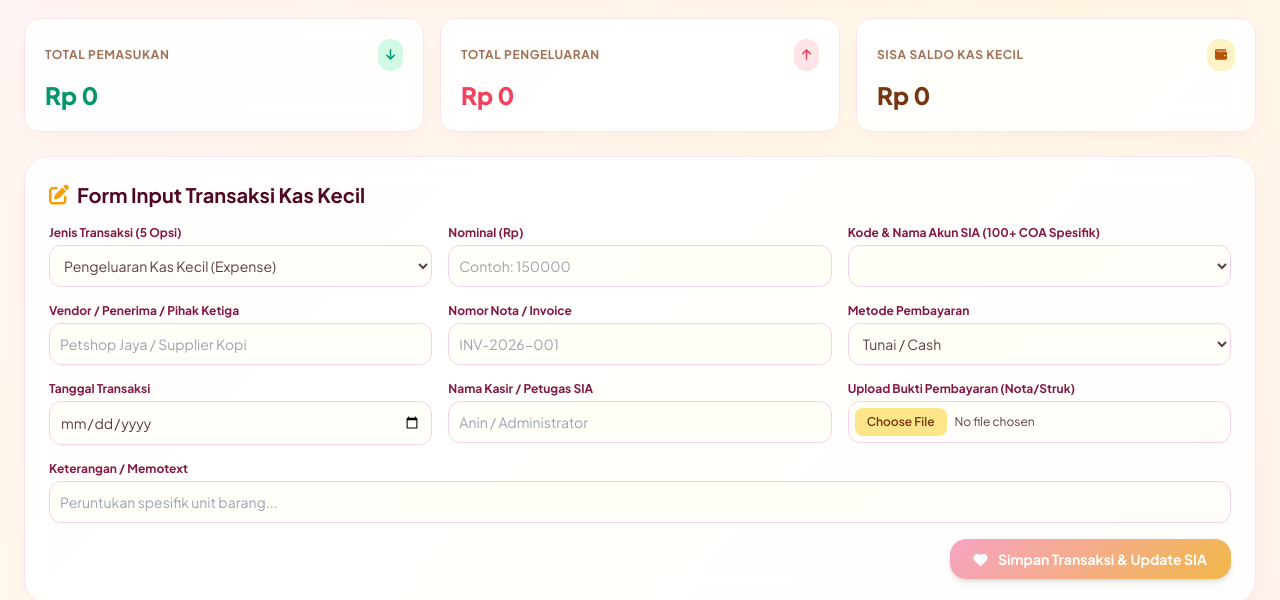
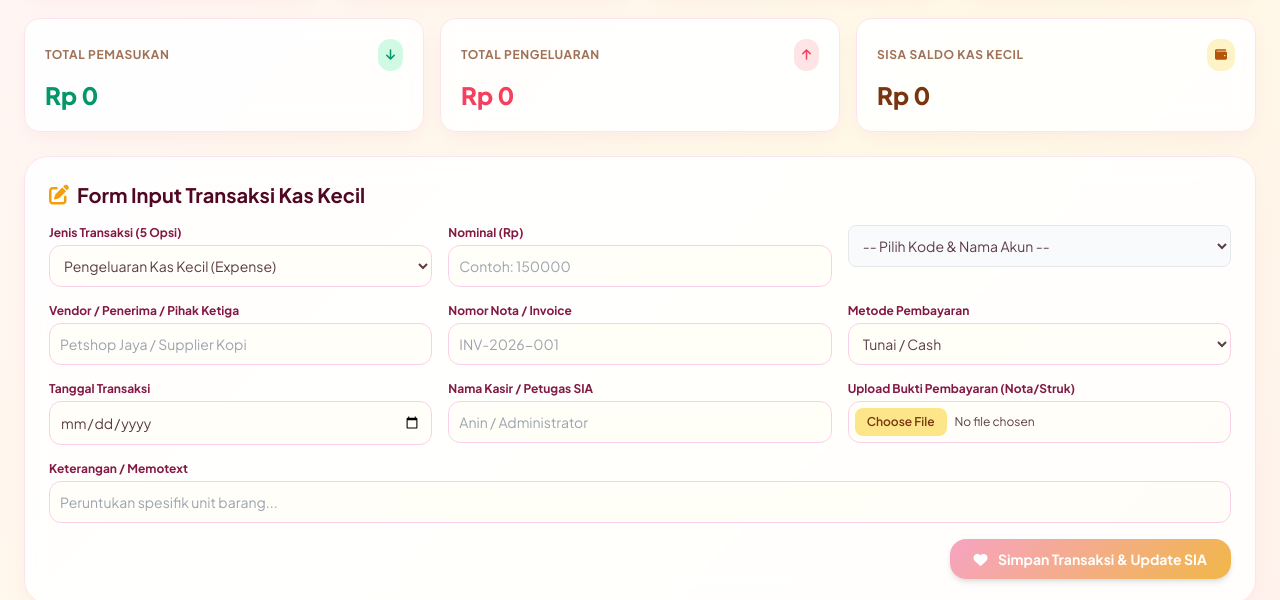
Before and after one commit to aninditazhafira009-lab/pet-cafe-sia, a website: page index.html in a window 1280 px wide. Shown: the part 236-836 px from the top of the page. Drawn offline with nearby package versions, Linux system fonts and the light colour scheme.

Commit message:
Fix select tag typo and add coa options

```diff
--- a/index.html
+++ b/index.html
@@ -148,8 +148,17 @@
                     <input type="number" id="amount" placeholder="Contoh: 150000" class="w-full p-2.5 rounded-xl border border-pink-200 bg-amber-50/30 focus:ring-2 focus:ring-amber-300 outline-none text-sm" required>
                 </div>
                 <div>
-                    <label class="block text-xs font-bold text-pink-900 mb-1">Kode & Nama Akun SIA (100+ COA Spesifik)</label>
-                    <select id="coa" class="w-full p-2.5 rounded-xl border border-pink-200 bg-amber-50/30 focus:ring-2 focus:ring-amber-300 outline-none text-sm" required></select>
+                   <select id="kodeAkun" name="kode_akun" class="w-full p-2.5 bg-gray-50 border rounded-lg text-sm" required>
+    <option value="">-- Pilih Kode & Nama Akun --</option>
+    <option value="1-1001">1-1001 - Kas Kecil (Petty Cash Vault)</option>
+    <option value="5-1001">5-1001 - Beban Perlengkapan Hewan & Cafe</option>
+    <option value="5-1002">5-1002 - Beban Makanan & Konsumsi Satwa</option>
+    <option value="5-1003">5-1003 - Beban Pemeliharaan & Grooming</option>
+    <option value="5-1004">5-1004 - Beban Kebersihan & Sanitasi</option>
+    <option value="5-1005">5-1005 - Beban Transportasi & Kurir</option>
+    <option value="5-1006">5-1006 - Beban Listrik, Air & Internet</option>
+    <option value="5-1099">5-1099 - Beban Operasional Lain-Lain</option>
+</select>
                 </div>
                 <div>
                     <label class="block text-xs font-bold text-pink-900 mb-1">Vendor / Penerima / Pihak Ketiga</label>
```
